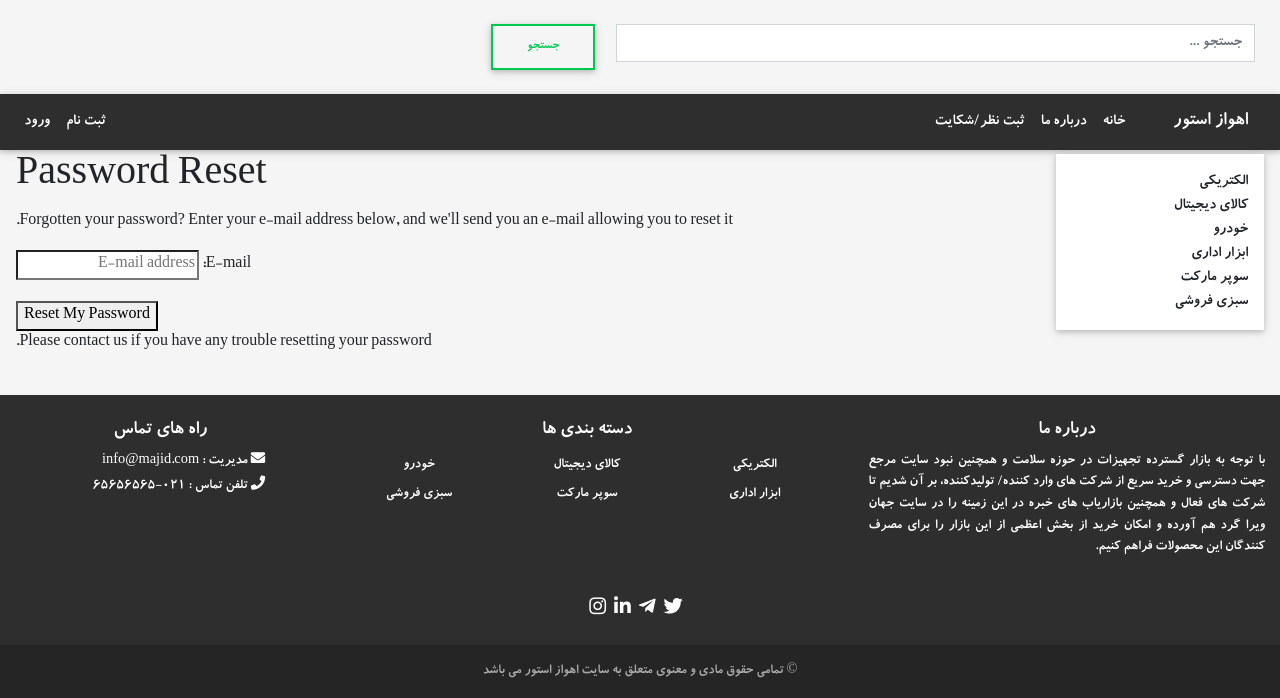
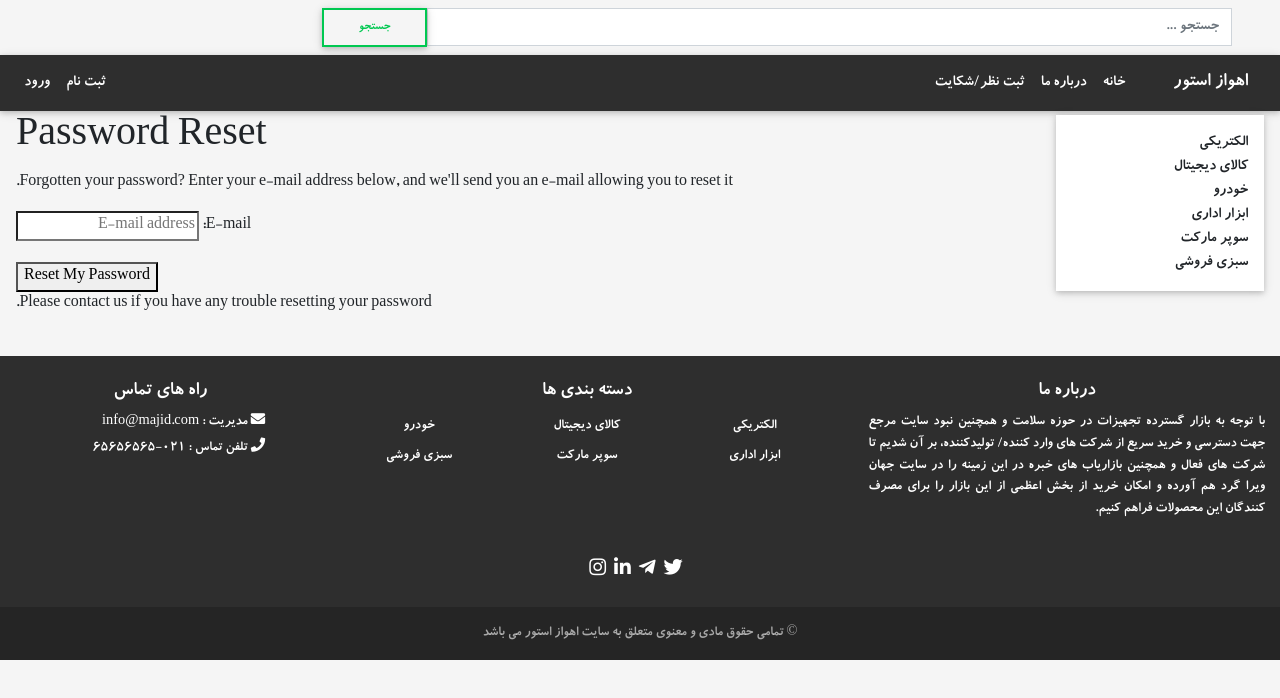
Before and after one commit to majiddjango/ahwaz, a Django app: page /accounts/password/reset/ in a window 1280 px wide. Shown: the top 698 px of the page. Run offline with Django 3.2, Linux system fonts and the light colour scheme; data comes from the database, SQL or seed files in the repository; some libraries are stand-ins or nearby versions.

Commit message:
second 0ne

```diff
--- a/templates/partials/nav.html
+++ b/templates/partials/nav.html
@@ -1,16 +1,16 @@
 {% if not search_page %}
-<div class="row m-0 p-0">
-  <form id='search_form' class="p-3 my-2 w-75" action="{% url 'search' %}" method="GET">
+<div class="container-fluid">
+  <form id='search_form' class="my-2" action="{% url 'search' %}" method="GET">
     <div class="row">
-      <div id='search_col' class="col-8 p-0 mr-4">
+      <div id='search_col' class="col-8 p-0 m-0 pr-5">
         <input id="search" name="search" class="form-control w-100" type="search" placeholder="جستجو ..." aria-label="Search">
         <div class="text-right card m-0 p-0" id="search_results" style="display: none;">
 
         </div>
 
       </div>
-      <div class="col-3">
-        <button class="btn btn-outline-success my-2 my-sm-0 float-right" type="submit">جستجو</button>
+      <div class="col-4 p-0 m-0">
+        <button class="btn btn-outline-success m-0 py-2 float-right" type="submit">جستجو</button>
 
       </div>
     </div>
```
